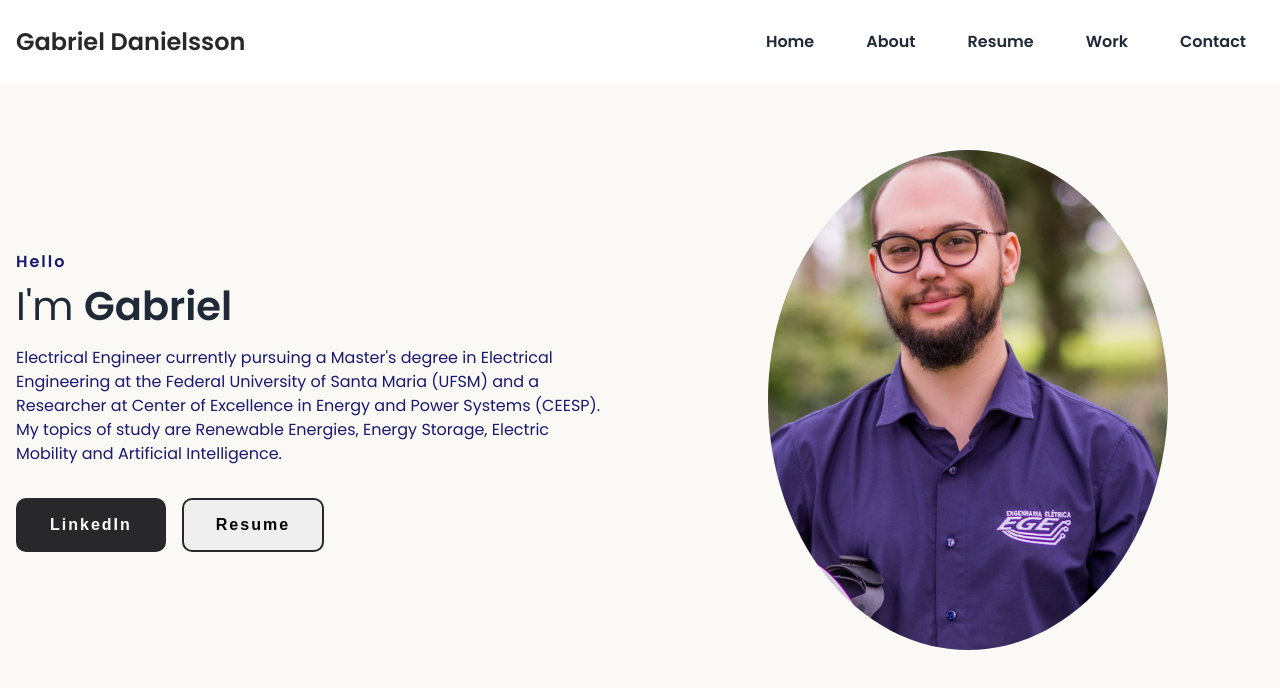
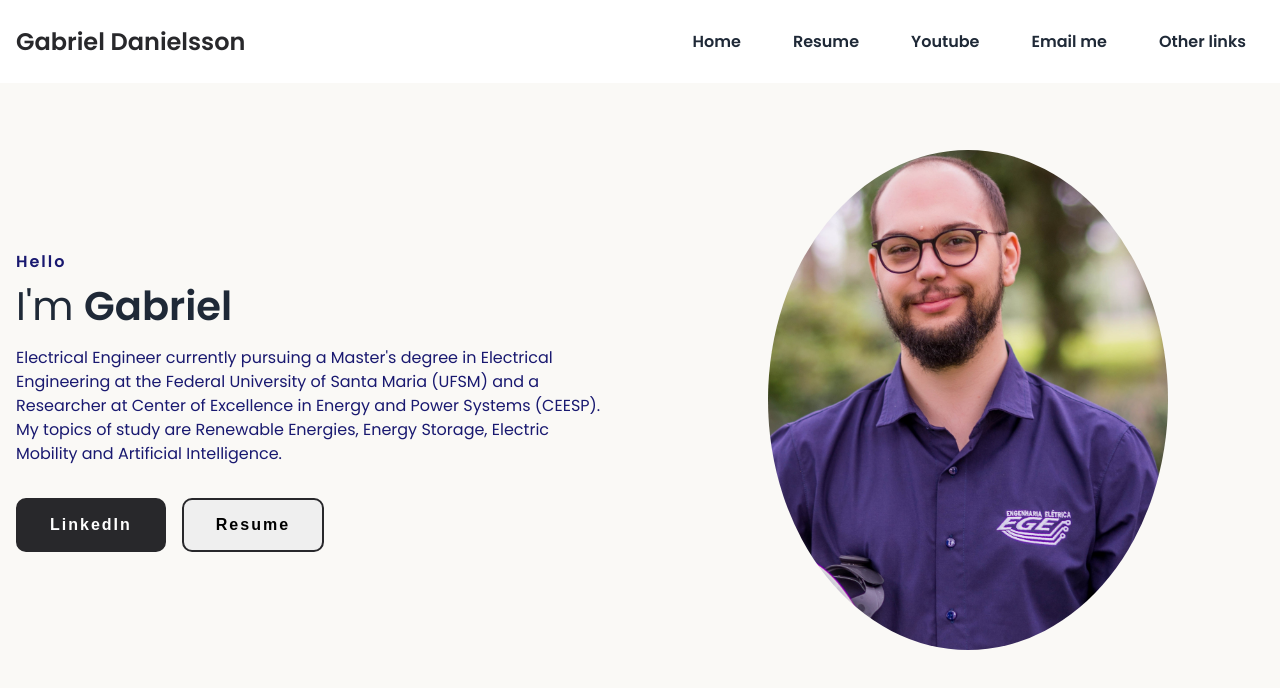
Before and after one commit to GabrielHDanielsson/site, a plain HTML site: page index.html in a window 1280 px wide. Drawn offline with nearby package versions, Linux system fonts and the light colour scheme.

Commit message:
Update index.html

```diff
--- a/index.html
+++ b/index.html
@@ -19,11 +19,11 @@
 		</label>
 		<input type ="checkbox" name="check" id="check">
 		<ul>
-			<li><a href="#"> Home </a> </li>
-			<li><a href="#"> About </a> </li>
-			<li><a href="site\CV\resume-cv.pdf"> Resume </a> </li>
-			<li><a href="#"> Work </a> </li>
-			<li><a href="#"> Contact </a> </li>
+			<li><a href="https://gabrielhdanielsson.github.io/site/"> Home </a> </li>
+			<li><a href="CV\resume-cv.pdf"> Resume </a> </li>
+			<li><a href="https://www.youtube.com/channel/UCXSV451wZN56WKzWeceOIQw"> Youtube </a> </li>
+			<li><a href="mailto:gabriel.danielsson@gmail.com"> Email me </a> </li>
+			<li><a href="https://linktr.ee/gabriel.danielsson"> Other links </a> </li>
 		</ul>
 	</div>
 	</nav>
@@ -41,11 +41,11 @@
 			</p>
 			<div class="action__btns">
 				<a href="https://www.linkedin.com/in/gabrieldanielsson/"> <button class = "hire__me"> LinkedIn</button> </a>
-				<a href="\CV\resume-cv.pdf"> <button class = "resume"> Resume </button> </a>
+				<a href="CV\resume-cv.pdf"> <button class = "resume"> Resume </button> </a>
 			</div>
 			</div>
 			<div class = "image">
-			<img src = "\Imagens\profile.2.jpeg" alt="profile"/>
+			<img src = "Imagens\profile.2.jpeg" alt="profile"/>
 			</div>
 		</div>
 		</section>
```
